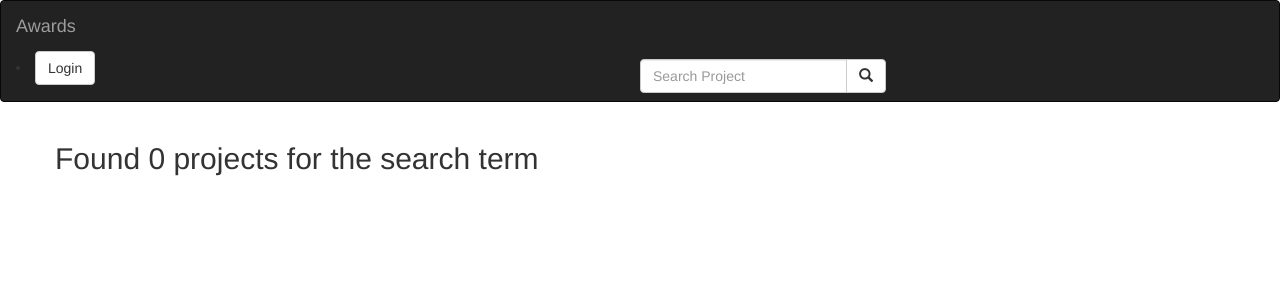
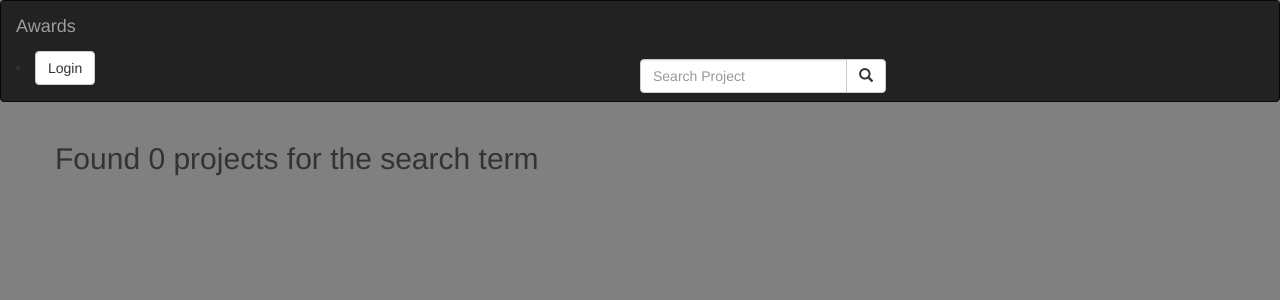
Before and after one commit to Berthedusabeyezu/AwwardsApp, a Django app: template award_app/templates/all-award/search.html in a window 1280 px wide. Shown: the top 300 px of the page. Run offline with Django 3.2, Linux system fonts and the light colour scheme; the template is opened without the code that fills it, so the values that code supplies are empty; some libraries are stand-ins or nearby versions.

Commit message:
final commit

```diff
--- a/award_app/static/css/baseaward.css
+++ b/award_app/static/css/baseaward.css
@@ -2,3 +2,6 @@
 {
   color: green;
 }
+body{
+  background-color: grey;
+}
--- a/award_app/views.py
+++ b/award_app/views.py
@@ -16,6 +16,7 @@
 def home(request):
     projects=Project.objects.all()
     return render(request, 'welcome.html',{'projects':projects})
+
 
 @login_required(login_url='/accounts/login/')
 def profile(request, profile_id):
@@ -89,7 +90,7 @@
                 content = vote.cleaned_data['content']
                 rating = Votes(design=design,usability=usability,content=content,user=request.user,project=post)
                 rating.save()
-                return redirect('project')
+                return redirect(home)
     else:
         form = VotesForm()
         return render(request, 'vote.html', {"form":form,'post':post,'user':current_user,'votes':votes})
```
